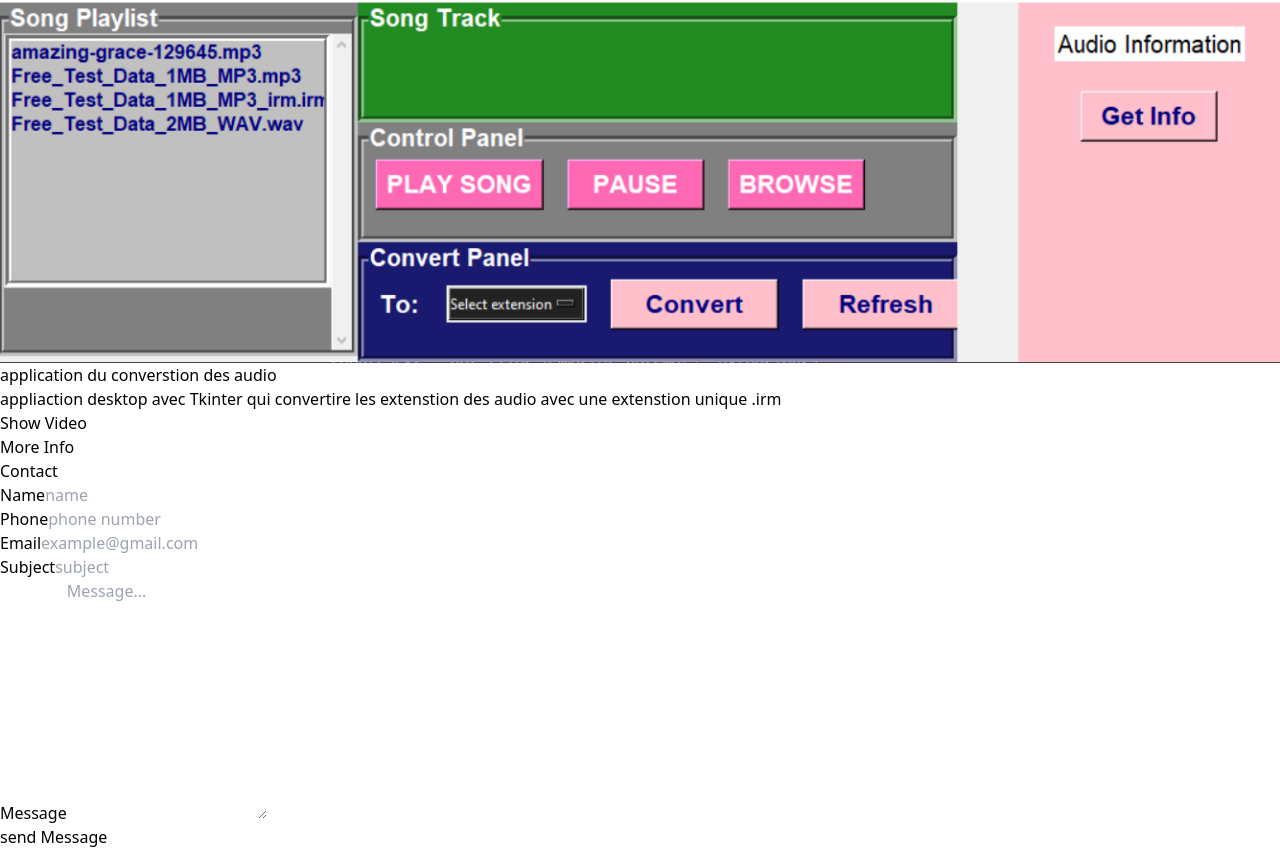
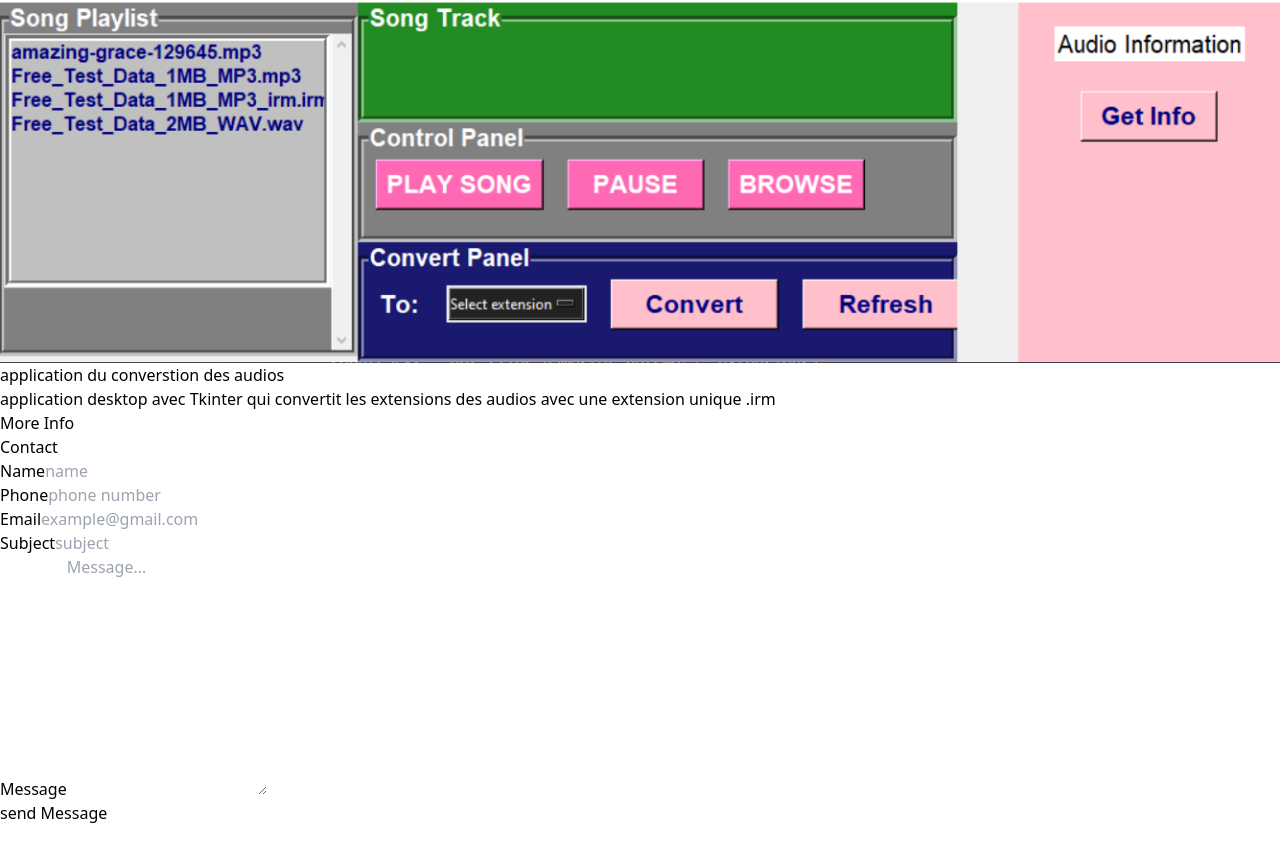
Before and after one commit to SOUHAIB-IA/Portfolio, a React (Vite) app: page / in a window 1280 px wide. Shown: the part 3048-3897 px from the top of the page. After the commit the page ends 3873 px from the top, so only its background shows below. Built offline with nearby package versions, Linux system fonts and the light colour scheme.

Commit message:
Update Projects.jsx

```diff
--- a/src/components/Projects.jsx
+++ b/src/components/Projects.jsx
@@ -27,8 +27,8 @@ const data = [
   },
   {
     image:covmus,
-    title: "application du converstion des audio",
-    details: "appliaction desktop avec Tkinter qui convertire les extenstion des audio avec une extenstion unique .irm ",
+    title: "application du converstion des audios",
+    details: "application desktop avec Tkinter qui convertit les extensions des audios avec une extension unique .irm ",
     gitlink:"https://github.com/SOUHAIB-IA/convert-audio",
     source:musvid
   },
```
